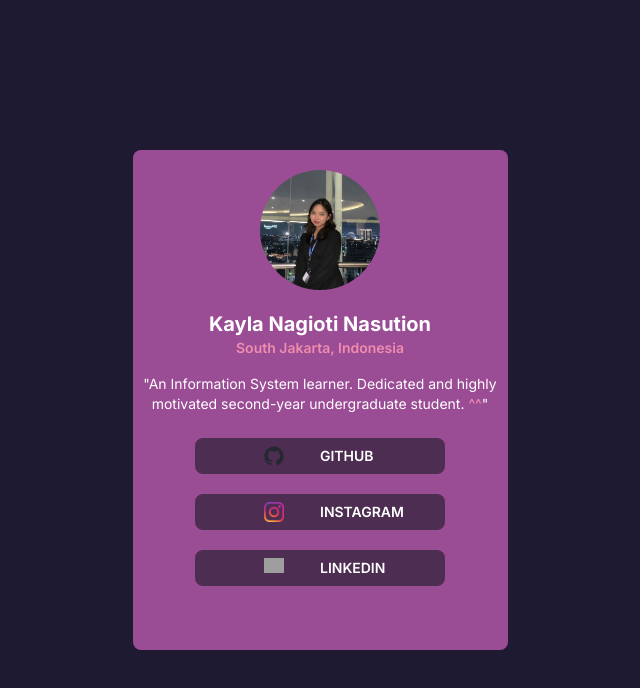
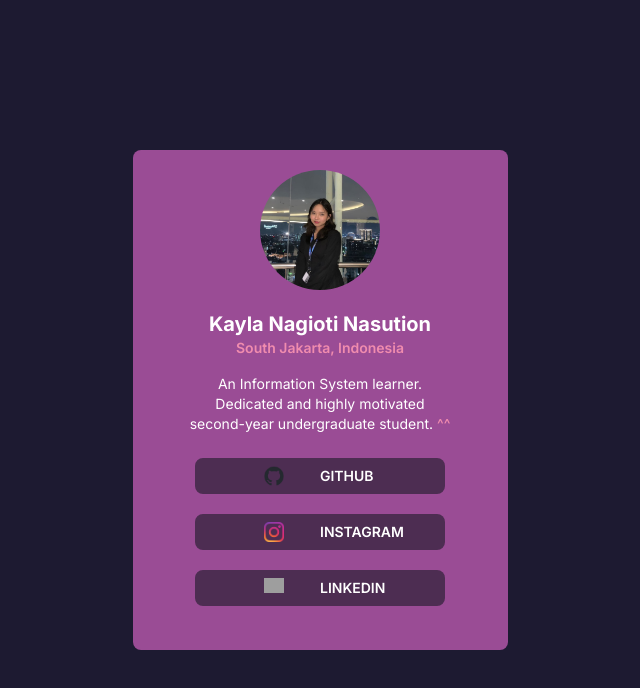
Before and after one commit to kaylanagioti/Task-WebB, a React (Vite) app: page / in a window 1280 px wide. Shown: the top 688 px of the page, without its empty margins (320-960 px from the left). Built offline with nearby package versions, Linux system fonts and the light colour scheme; grey boxes are pictures that could not be loaded.

Commit message:
Update App.jsx

```diff
--- a/src/App.jsx
+++ b/src/App.jsx
@@ -19,8 +19,10 @@ const App = () => {
               </p>
 
               <p className="text-sm text-white font-base">
-                "An Information System learner. Dedicated and highly motivated second-year undergraduate student.{" "}
-                <span className="font-medium text-primary">^^</span>"
+                An Information System learner. <br>
+                </br>Dedicated and highly motivated
+                <br></br>second-year undergraduate student.{" "}
+                <span className="font-medium text-primary">^^</span>
               </p>
             </div>
 
```
